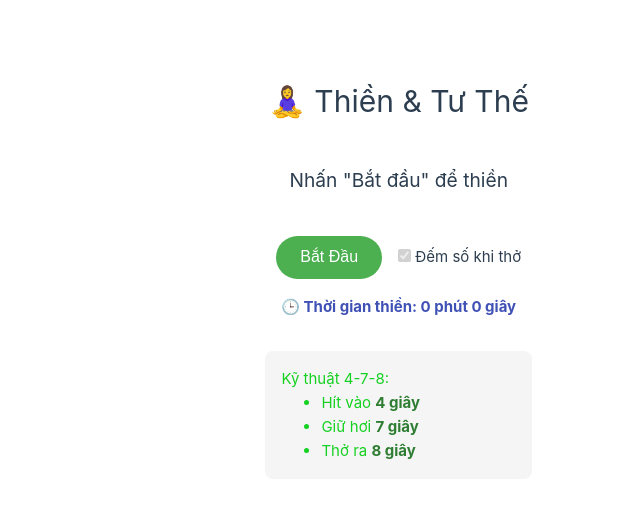
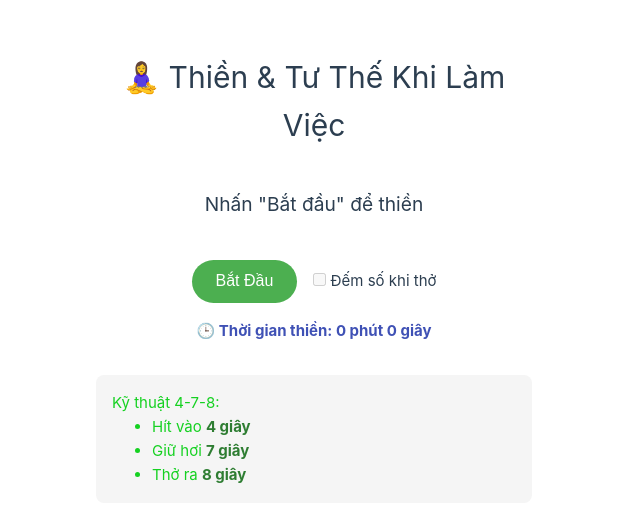
Before and after one commit to hoangthach1402/reminder, a Vue app: page / in a window 1280 px wide. Shown: the part 122-644 px from the top of the page, without its empty margins (76-716 px from the left). Built offline with nearby package versions, Linux system fonts and the light colour scheme; no server answers.

Commit message:
thay title, checkbox dem hoi tho false defaul

```diff
--- a/src/App.vue
+++ b/src/App.vue
@@ -21,7 +21,7 @@ const sounds = {
 const isActive = ref(false);
 const status = ref('Nhấn "Bắt đầu" để thiền');
 const currentMode = ref(null); // 'breathing' | 'posture'
-const enableCount = ref(true);
+const enableCount = ref(false);
 const elapsedTime = ref(0);
 let breathInterval, postureInterval, timerInterval;
 let countTimeouts = [];
@@ -129,7 +129,7 @@ onBeforeUnmount(() => {
 
 <template>
   <div class="container">
-    <h1>🧘‍♀️ Thiền & Tư Thế</h1>
+    <h1>🧘‍♀️ Thiền & Tư Thế Khi Làm Việc</h1>
 
     <div class="status-box" :class="{ breathing: currentMode === 'breathing', posture: currentMode === 'posture' }">
       {{ status }}
```
